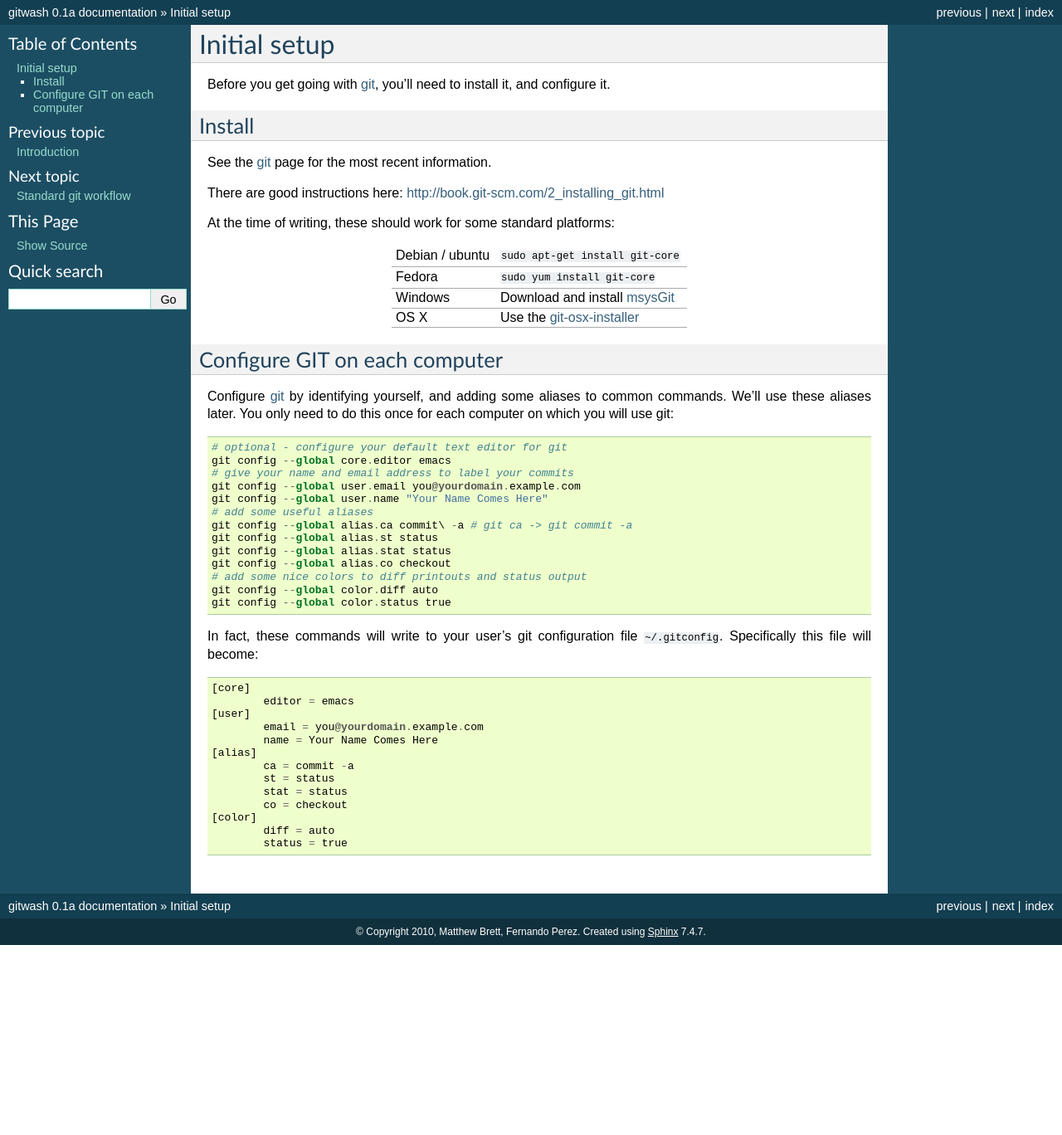
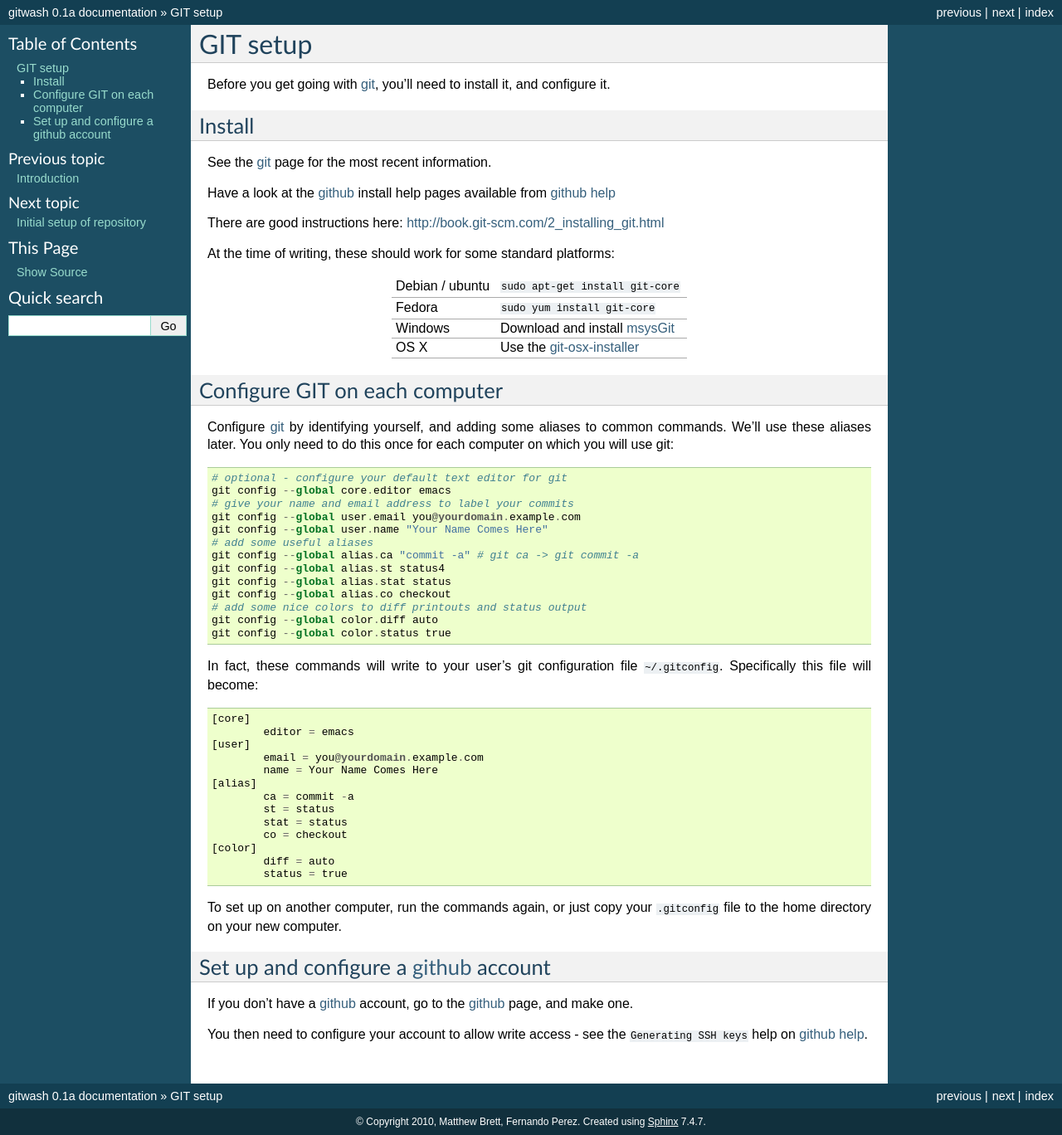
Before and after one commit to matthew-brett/gitwash, a Sphinx documentation site: the page built from doc/git_setup.rst, in a window 1280 px wide. Shown: the whole page at 83% size. Built offline with Sphinx 7.4.7, drawn with Linux system fonts in a browser that asks for light colours; before the commit the page ends 1139 px from its top, so only the background shows below that.

```diff
--- a/doc/initial.rst
+++ b/doc/git_setup.rst
@@ -1,6 +1,6 @@
-===============
- Initial setup
-===============
+=========
+GIT setup
+=========
 
 Before you get going with git_, you'll need to install it, and configure it.
 
@@ -8,6 +8,8 @@ Install
 =======
 
 See the git_ page for the most recent information.
+
+Have a look at the github_ install help pages available from `github help`_
 
 There are good instructions here: http://book.git-scm.com/2_installing_git.html
 
@@ -33,8 +35,8 @@ this once for each computer on which you will use git::
   git config --global user.email you@yourdomain.example.com
   git config --global user.name "Your Name Comes Here"
   # add some useful aliases
-  git config --global alias.ca commit\ -a # git ca -> git commit -a
-  git config --global alias.st status
+  git config --global alias.ca "commit -a" # git ca -> git commit -a
+  git config --global alias.st status4
   git config --global alias.stat status
   git config --global alias.co checkout
   # add some nice colors to diff printouts and status output
@@ -58,6 +60,16 @@ In fact, these commands will write to your user's git configuration file
           diff = auto
           status = true
 
+To set up on another computer, run the commands again, or just copy your
+``.gitconfig`` file to the home directory on your new computer.
+
+Set up and configure a github_ account
+======================================
+
+If you don't have a github_ account, go to the github_ page, and make one.
+
+You then need to configure your account to allow write access - see the
+``Generating SSH keys`` help on `github help`_.
 
 
 .. include:: links_names.txt
--- a/doc/index.rst
+++ b/doc/index.rst
@@ -12,8 +12,9 @@ Contents:
    :maxdepth: 2
 
    intro
-   initial
-   standard
+   git_setup
+   repo_setup
+   standard_workflow
 
 
 Indices and tables
--- a/doc/links_names.txt
+++ b/doc/links_names.txt
@@ -30,6 +30,7 @@
 .. Source control
 .. _git: http://git-scm.com/
 .. _github: http://github.com
+.. _github help: http://help.github.com
 .. _msysgit: http://code.google.com/p/msysgit/downloads/list
 .. _git-osx-installer: http://code.google.com/p/git-osx-installer/downloads/list
 .. _bazaar: http://bazaar-vcs.org/
--- a/doc/standard.rst
+++ /dev/null
@@ -1,6 +0,0 @@
-=======================
- Standard git workflow
-=======================
-
-
-.. include:: links_names.txt
```
Also changed, not shown: doc/repo_setup.rst (added, +53 -0 lines), doc/standard_workflow.rst (added, +20 -0 lines), doc/substitutions.txt (added, +7 -0 lines), doc/forking_button.png (added).
